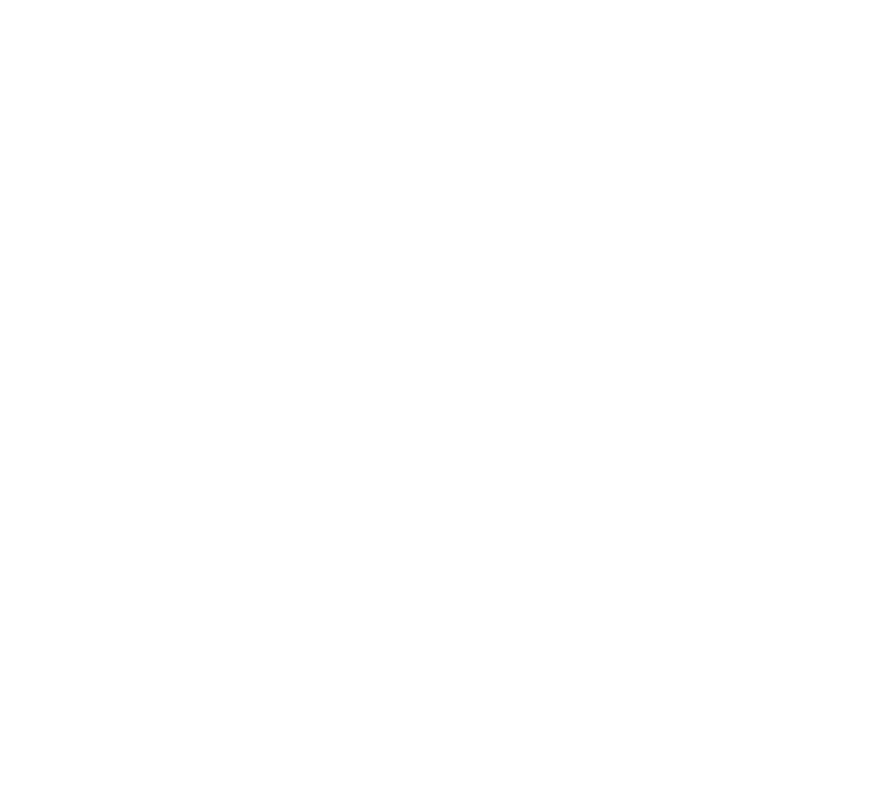
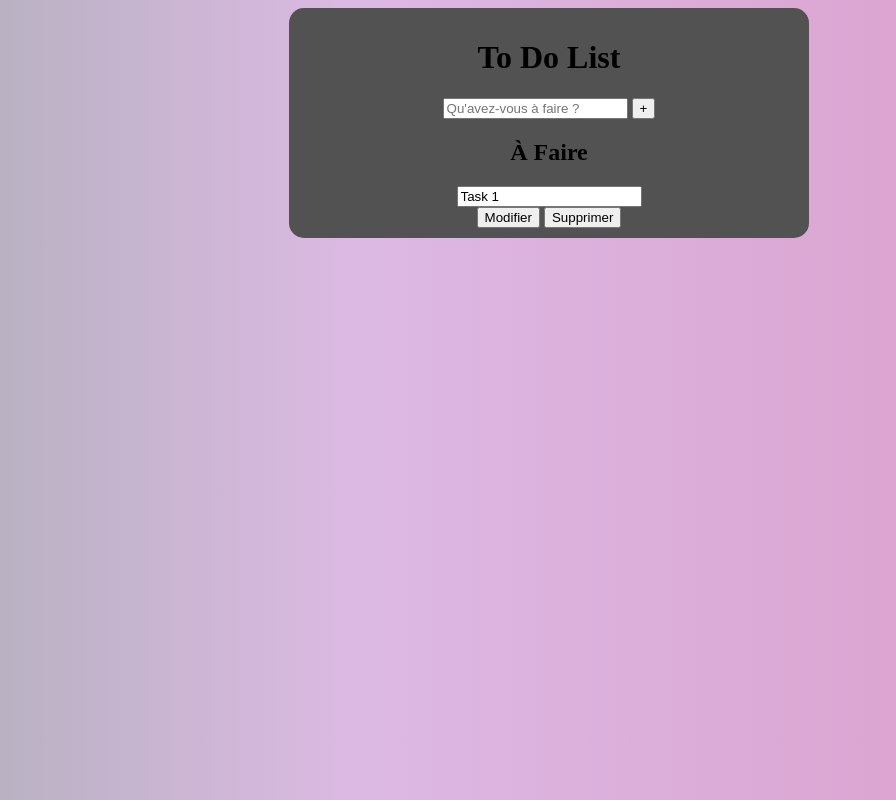
Before and after one commit to Hndrckx/To_Do_List, a plain HTML site: page index.html in a window 1280 px wide. Shown: the whole page, without its empty margins (91-987 px from the left). Drawn offline with Linux system fonts and the light colour scheme.

Commit message:
HTML DONE

```diff
--- a/index.html
+++ b/index.html
@@ -8,8 +8,33 @@
     <title>To Do List</title>
 </head>
 <body>
-
-
+    <main>
+        <div class="container">
+            <div class="form_part">
+                <h1 class="app_title">To Do List</h1>
+                <form id="task_form">
+                    <input id="add_task_input" type="text" placeholder="Qu'avez-vous à faire ?">
+                    <input id="add_task_btn" type="submit" value ="+">
+                </form>
+            </div>
+            <div class="manage_part">
+                <div class="task_list">
+                    <h2 class="task_title">À Faire</h2>
+                    <div id="tasks">
+                        <div class="task_bullet">
+                            <div class="content">
+                                <input type="text" class="text" value="Task 1" readonly>
+                            </div>
+                            <div class="actions">
+                                <button class="edit">Modifier</button>
+                                <button class="delete">Supprimer</button>
+                            </div>
+                        </div>
+                    </div>
+                </div>
+            </div>
+        </div>
+    </main>
 <script src="./public/js/main.js"></script>
 </body>
 </html>
--- a/public/css/style.css
+++ b/public/css/style.css
@@ -0,0 +1,14 @@
+body{
+    background: rgb(176,176,186);
+    background: linear-gradient(90deg, rgba(176,176,186,1) 0%, rgba(220,185,227,1) 35%, rgba(219,154,200,1) 100%);
+    display: flex;
+    justify-content: center;
+}
+
+.container{
+    width: 500px;
+    background-color: rgb(83, 82, 82);
+    padding: 10px;
+    border-radius: 15px;
+    text-align: center;
+}
```
